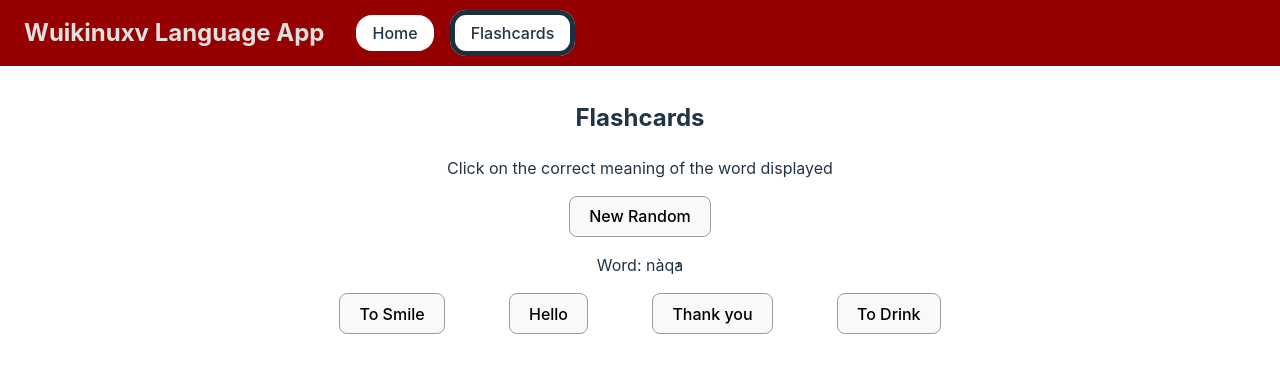
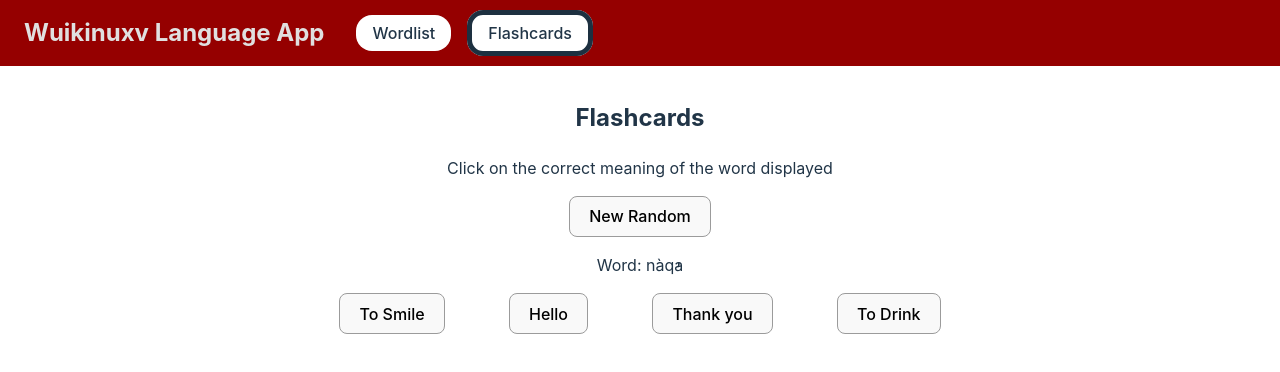
Before and after one commit to Trev004/DGL-409-Wuikinuxv-Learning-App, a React (Vite) app in the folder Wuikinuxv Learning App/: page /flashcards in a window 1280 px wide. Shown: the top 372 px of the page. Built offline with nearby package versions, Linux system fonts and the light colour scheme.

Commit message:
Rename Home button to Wordlist
In response to feedback, this should now better reflect what the page is, and what's on it

```diff
--- a/Wuikinuxv Learning App/src/MainRouter.jsx
+++ b/Wuikinuxv Learning App/src/MainRouter.jsx
@@ -9,7 +9,7 @@
           <nav>
             <h1>Wuikinuxv Language App</h1>
             <ul>
-              <li><NavLink to="/">Home</NavLink></li>
+              <li><NavLink to="/">Wordlist</NavLink></li>
               <li><NavLink to={"/flashcards"}>Flashcards</NavLink></li>
             </ul>
           </nav>
```
